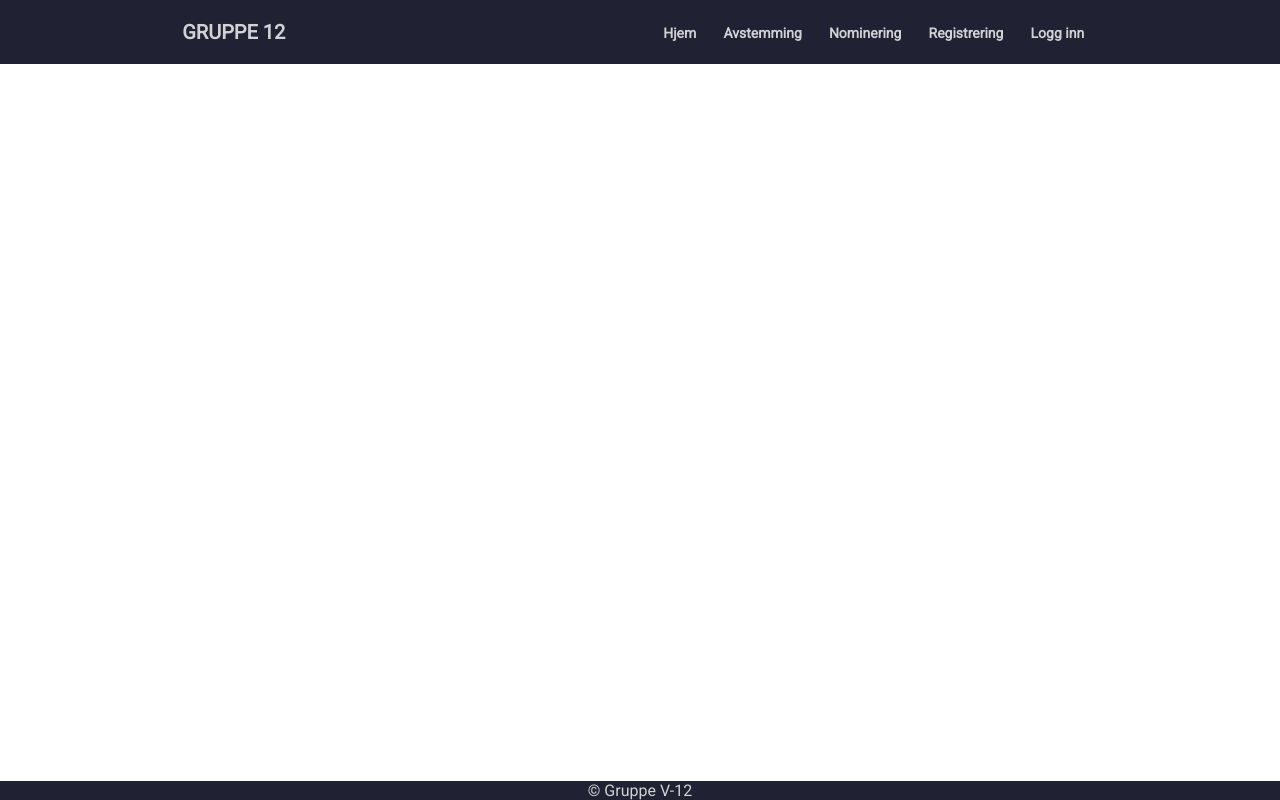
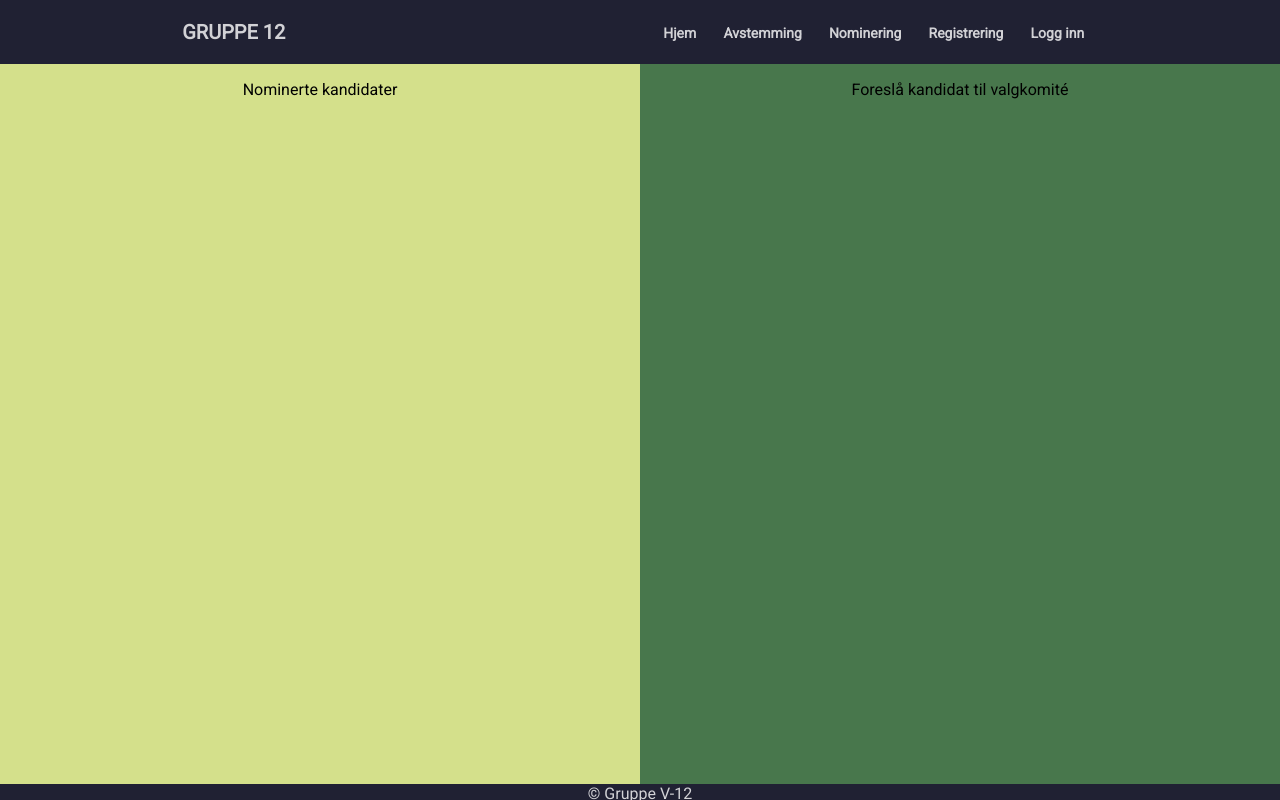
Before and after one commit to helenedelbekk/APP2000, a PHP site: page /nominering.html in a window 1280 px wide. Run offline with PHP 8.4, Linux system fonts and the light colour scheme.

Commit message:
responsiv todeling

```diff
--- a/nominering.html
+++ b/nominering.html
@@ -37,6 +37,17 @@
         </div>
     </nav>
 
+    <article>
+        <div class='bokser'>
+            <div class='boks nominerte'>
+                <p>Nominerte kandidater</p>
+            </div>
+            <div class='boks foresla'>
+                <p>Foreslå kandidat til valgkomité</p>
+            </div>
+        </div>
+
+    </article>
 
 
     <footer>
--- a/stilark.css
+++ b/stilark.css
@@ -2,6 +2,7 @@
     margin: 0px;
     padding: 0px;
     box-sizing: border-box;
+    font-family: 'Roboto', sans-serif;
 }
 html, body{
     margin: 0;
@@ -15,7 +16,6 @@ nav{
     align-items: center;
     min-height: 8vh;
     background-color: #202133;
-    font-family: 'Roboto', sans-serif;
 }
 
 .logo{
@@ -68,7 +68,7 @@ nav{
     .nav-links{
         position: absolute;
         right: 0px;
-        height: 91vh;
+        height: 90vh;
         top: 8vh;
         background-color: #202133;
         display: flex;
@@ -117,8 +117,31 @@ footer {
     left: 0;
     bottom: 0;
     width: 100%;
+    height: 2vh;
     background-color: #202133;
     color: #d2d2d6;
     text-align: center;
-    font-family: 'Roboto', sans-serif;
   }
+
+  .boks {
+    color: black;
+    padding: 1em;
+    text-align: center;
+  }
+
+  .nominerte   { background-color: #d4e08b; }
+  .foresla  { background-color: #48774c; }
+
+  .bokser {
+    display: grid;
+    grid-template-columns: 1fr 1fr;
+    grid-template-rows: 90vh;
+  }
+
+  @media screen and (max-width: 1024px) {
+    .bokser {
+      display: grid;
+      grid-template-columns: 100%;
+      grid-template-rows: 45vh 45vh;
+    }
+  }
```
